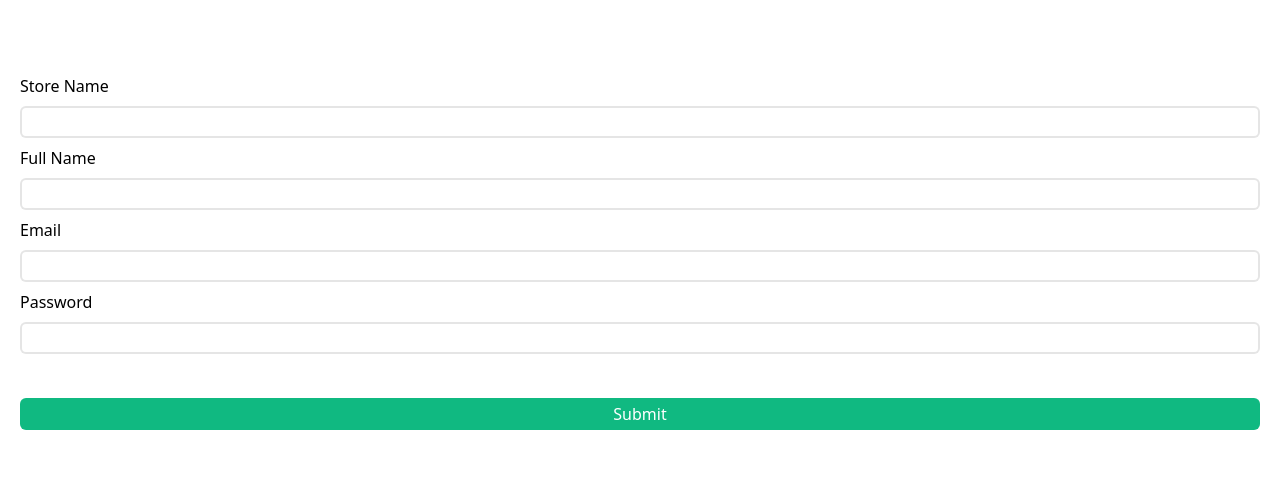
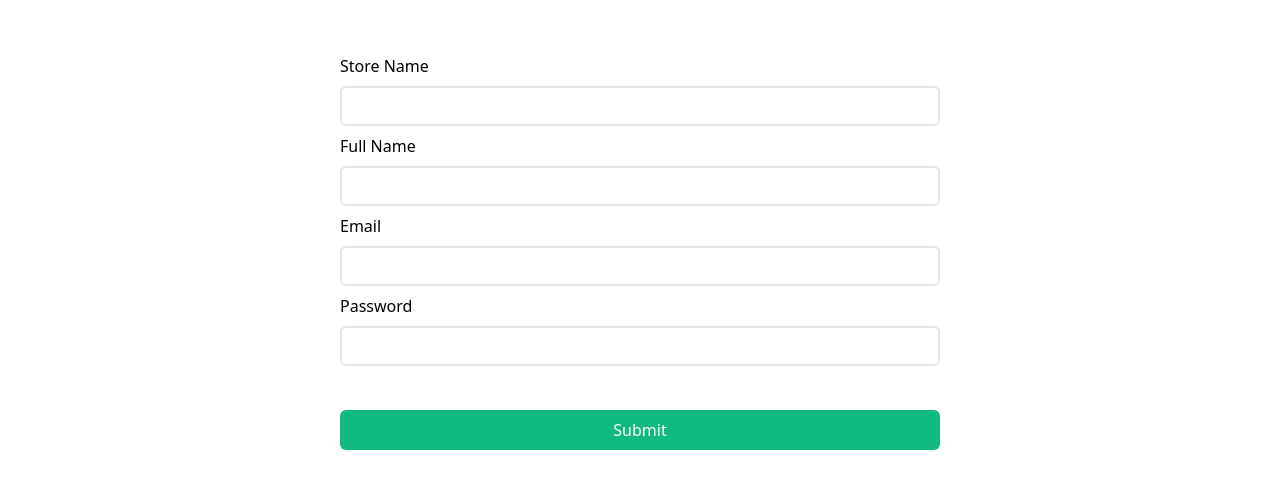
Before and after one commit to nrjdalal/experimental-store-creator, a Next.js app: page / in a window 1280 px wide. Shown: the part 150-638 px from the top of the page. Built offline with nearby package versions, Linux system fonts and the light colour scheme.

Commit message:
Sat Mar 12 00:07:30 IST 2022

```diff
--- a/pages/index.tsx
+++ b/pages/index.tsx
@@ -2,7 +2,8 @@ import type { NextPage } from 'next'
 
 const Home: NextPage = () => {
   return (
-    <div className="flex h-screen w-full flex-col items-center justify-center p-5">
+    <div className="flex justify-center">
+      <div className="flex h-screen w-full max-w-screen-sm flex-col items-center justify-center p-5">
         {
           // ~ store
         }
@@ -24,7 +25,8 @@ const Home: NextPage = () => {
         <label>Password</label>
         <input type="password" />
 
-      <button className="mt-10 h-8 w-full rounded-md bg-emerald-500 text-white">Submit</button>
+        <button className="mt-10 h-10 w-full rounded-md bg-emerald-500 text-white">Submit</button>
+      </div>
     </div>
   )
 }
--- a/styles/globals.css
+++ b/styles/globals.css
@@ -6,7 +6,7 @@
   }
   [type='password'],
   [type='text'] {
-    @apply my-1 h-8 w-full rounded-md border-2 border-black border-opacity-10 px-2 py-1;
+    @apply my-1 h-10 w-full rounded-md border-2 border-black border-opacity-10 px-2 py-1;
   }
 }
 
```
Lines whose indentation alone changed are shown as unchanged.
